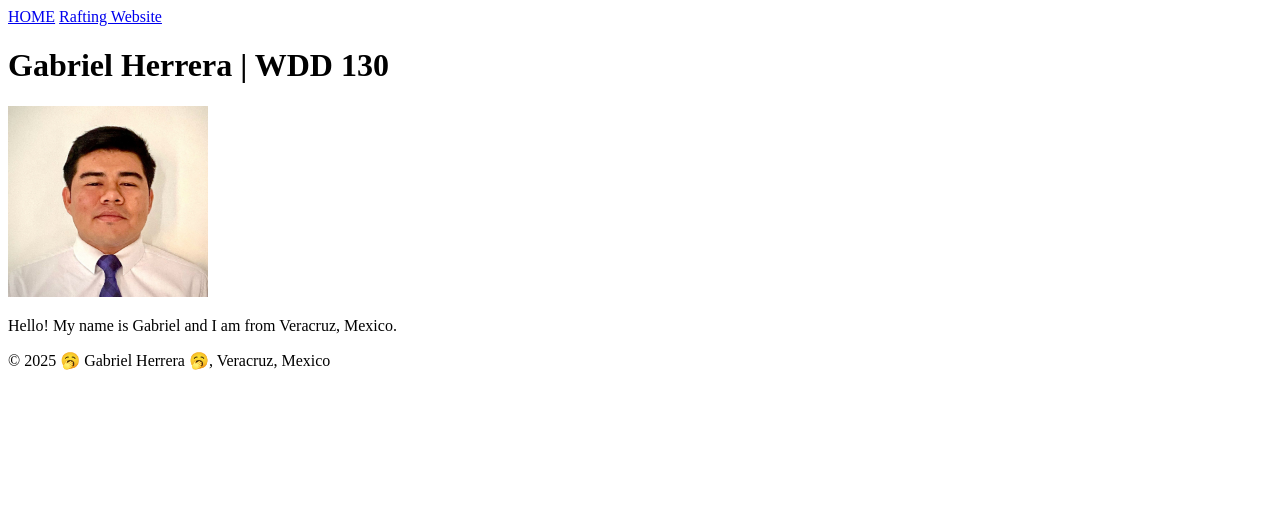
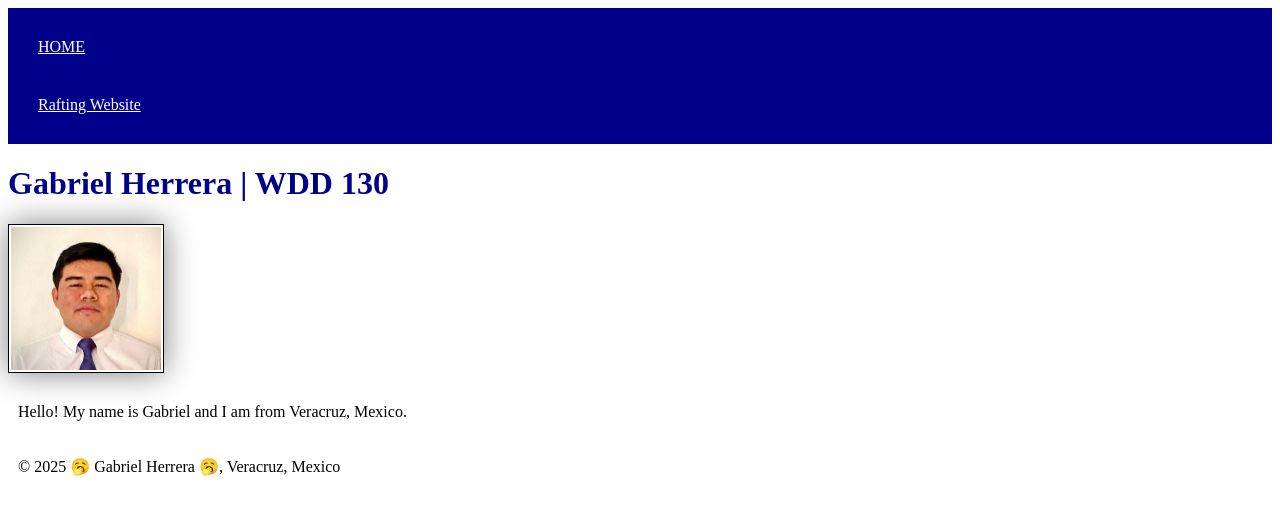
Before and after one commit to GabrielEimar-H/WGH130, a plain HTML site: page index.html in a window 1280 px wide. Drawn offline with Linux system fonts and the light colour scheme; files that its build step writes are made by us from their sources.

Commit message:
Update index.html

```diff
--- a/index.html
+++ b/index.html
@@ -1,14 +1,17 @@
 <!DOCTYPE html>
-<html lang="en-US">
+<html lang="en-us">
     <head>
         <meta charset="utf-8">
-        <meta name="viewport" content="width=device-width, initial-scale=1.0">
+        <meta name="viewport" content="width=device-width,initial-scale=1.0">
         <title> Gabriel Herrera | WDD 130</title>
+        <link rel="stylesheet" href="styles/styles.css">
     </head>
     <body>
         <header>
-            <a href="#">HOME</a>
-            <a href="wwr">Rafting Website</a>
+            <nav>
+              <a href="#">HOME</a>
+              <a href="https://github.com/GabrielEimar-H">Rafting Website</a>
+            </nav>
         </header>
         <main>
             <h1> Gabriel Herrera | WDD 130</h1>
```
